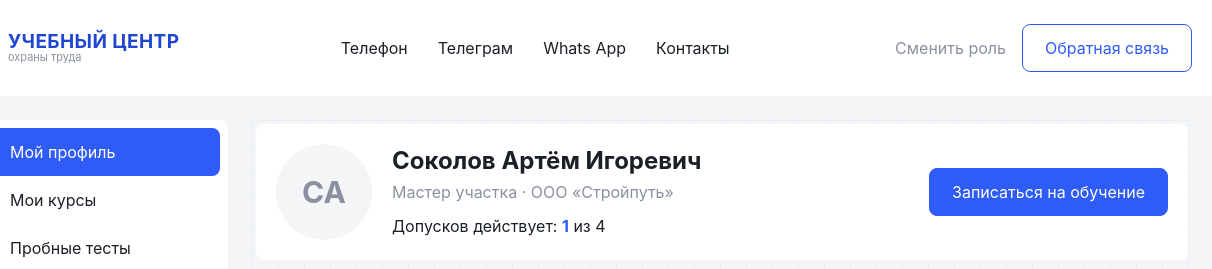
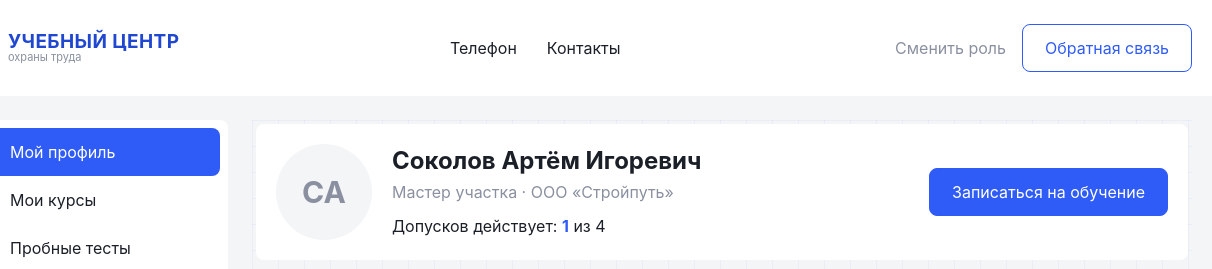
Before and after one commit to niko3000-creator/dopusk, a plain HTML site: page index.html in a window 1280 px wide. Shown: the top 269 px of the page, 68-1280 px from the left. Drawn offline with Linux system fonts and the light colour scheme.

Commit message:
Убраны Телеграм и Whats App из шапки

```diff
--- a/index.html
+++ b/index.html
@@ -338,8 +338,7 @@ a{color:var(--blue)}
     <a class="logo" href="#/profile"><span class="logo__mark">Т</span>
       <span class="logo__txt"><b>УЧЕБНЫЙ ЦЕНТР</b><i>охраны труда</i></span></a>
     <nav class="top__nav">
-      <a href="#/faq">Телефон</a><a href="#/faq">Телеграм</a>
-      <a href="#/faq">Whats App</a><a href="#/faq">Контакты</a>
+      <a href="#/faq">Телефон</a><a href="#/faq">Контакты</a>
     </nav>
     <div class="top__act">
       <button class="btn link" data-testid="role-switch" id="roleswitch">Сменить роль</button>
```
